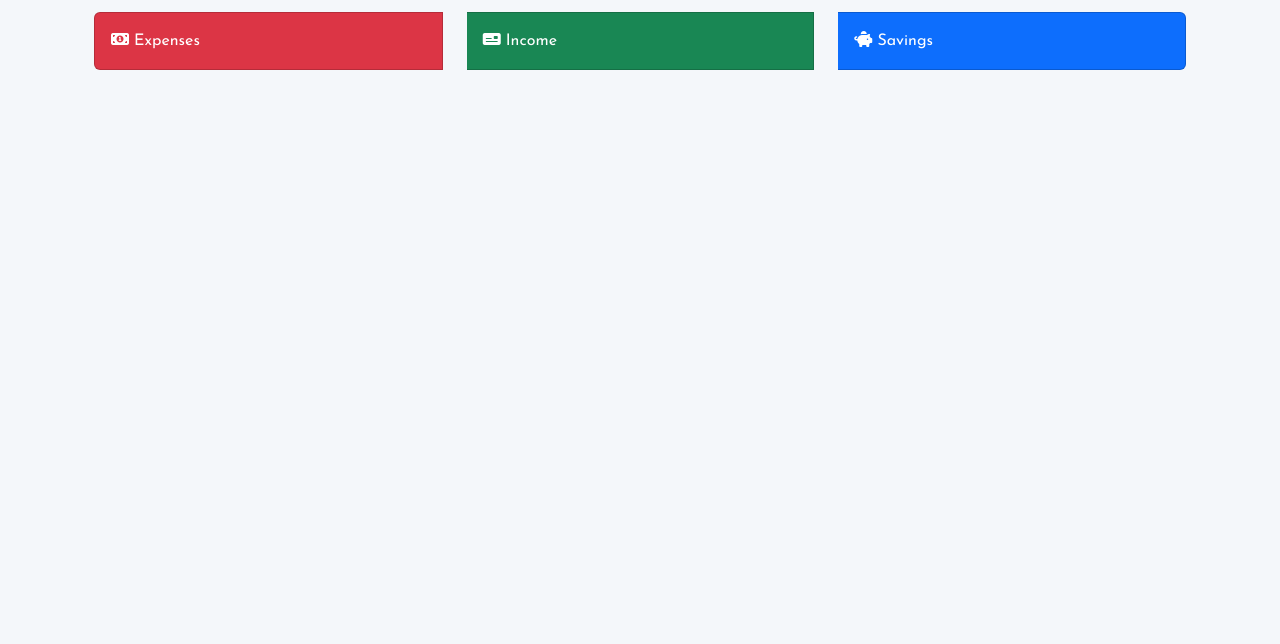
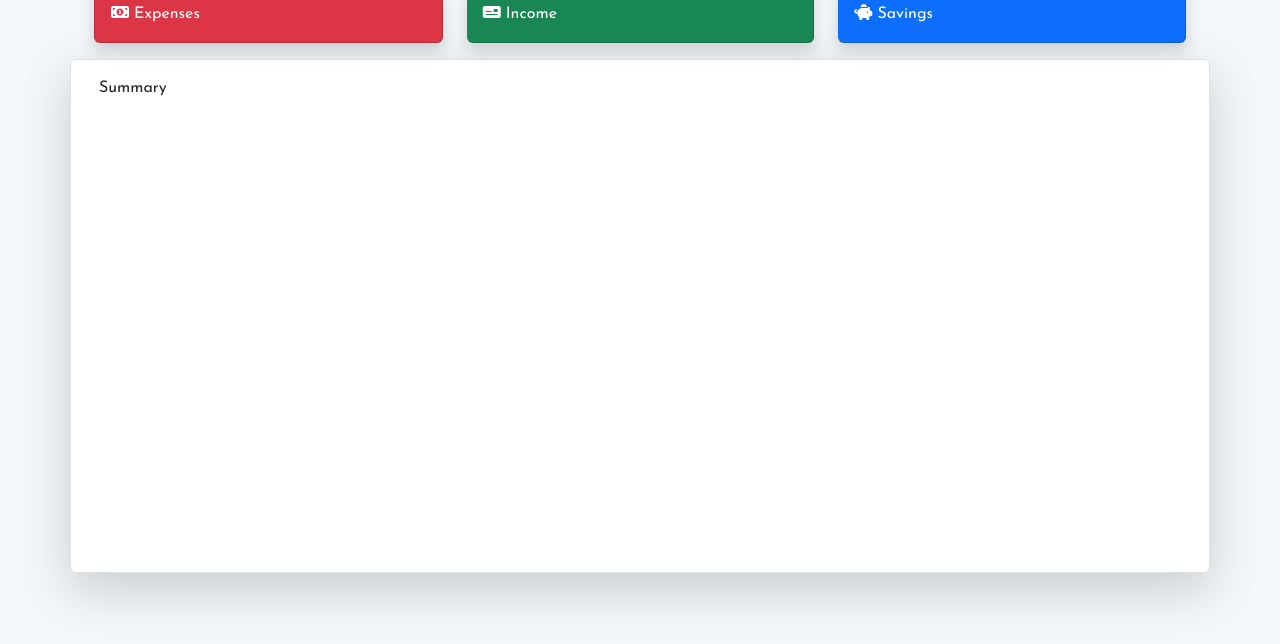
Before and after one commit to AshutoshBhattarai/Intern-Assignment, a website built with Vite: page Expense Tracker/Frontend/src/views/Dashboard/index.html in a window 1280 px wide. Shown: the part 156-800 px from the top of the page. Built offline with nearby package versions, Linux system fonts and the light colour scheme; no server answers; sample sign-in values are in the browser's storage.

Commit message:
Update display charts

```diff
--- a/Expense Tracker/Frontend/src/views/Dashboard/index.html
+++ b/Expense Tracker/Frontend/src/views/Dashboard/index.html
@@ -15,39 +15,47 @@
     <section class="container">
       <!-- Header Section -->
       <section class="pt-4">
-        <h1 class="heading-section">
+        <h4 class="heading-section text-dark">
           Welcome <span id="display-username"></span>
-        </h1>
+        </h4>
       </section>
       <!-- Overview Section -->
-      <section class="container d-flex gap-4 card-group mt-4">
-        <div class="card bg-danger">
+      <section class="container d-flex gap-4 card-group mt-3">
+        <div class="card bg-danger rounded shadow">
           <div class="card-body">
             <div class="text-white">
               <i class="fa fa-money" aria-hidden="true"></i> Expenses
             </div>
-            <h1 class="card-text text-white" id="summary-expense"></h1>
+            <h4 class="card-text text-white" id="summary-expense"></h4>
           </div>
         </div>
-        <div class="card bg-success">
+        <div class="card bg-success rounded shadow ">
           <div class="card-body">
             <div class="text-white">
               <i class="fa fa-money-check"></i> Income
             </div>
-            <h1 class="card-text text-white" id="summary-income"></h1>
+            <h4 class="card-text text-white" id="summary-income"></h4>
           </div>
         </div>
-        <div class="card bg-primary">
+        <div class="card bg-primary rounded shadow">
           <div class="card-body">
             <div class="text-white">
               <i class="fa-solid fa-piggy-bank"></i> Savings
             </div>
-            <h1 class="card-text text-white" id="summary-budget"></h1>
+            <h4 class="card-text text-white" id="summary-budget"></h4>
           </div>
         </div>
       </section>
       <!-- Chart Section -->
-      <canvas class="container" id="expense-chart"></canvas>
+      <div id="charts" class="row mt-3 border bg-white shadow-lg rounded p-3   ">
+        <p class="col-12">Summary</p>
+        <div class="col" style="position: relative; height: 55vh; width: 20vw">
+          <canvas id="category-chart"></canvas>
+        </div>
+        <div class="col" style="position: relative; height:55vh; width:80vw">
+          <canvas id="expense-chart"></canvas>
+        </div>
+      </div>
       <!-- Expense List Section -->
     </section>
     <script type="module" src="./script.ts"></script>
```
